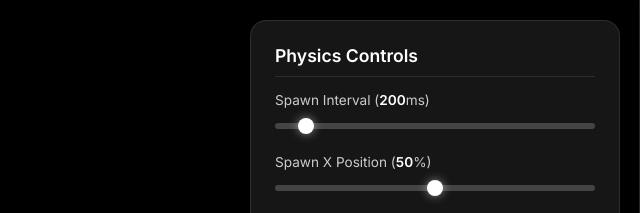
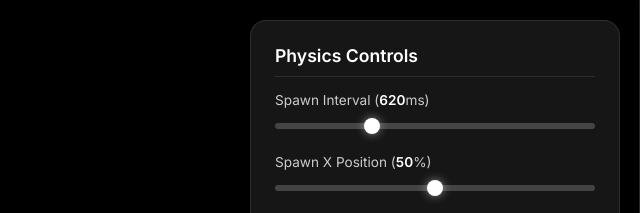
Before and after one commit to cpablo97/bolitas-rebotan, a plain HTML site: page index.html in a window 1280 px wide. Shown: the top 213 px of the page, 640-1280 px from the left. Drawn offline with nearby package versions, Linux system fonts and the light colour scheme; animation ran at ten frames a second.

Commit message:
Default spawn interval changed to 620

```diff
--- a/index.html
+++ b/index.html
@@ -12,8 +12,8 @@
         <h2>Physics Controls</h2>
 
         <div class="control-group">
-            <label>Spawn Interval (<span id="interval-val">200</span>ms)</label>
-            <input type="range" id="spawn-interval" min="50" max="2000" value="200">
+            <label>Spawn Interval (<span id="interval-val">620</span>ms)</label>
+            <input type="range" id="spawn-interval" min="50" max="2000" value="620">
         </div>
 
 
```
